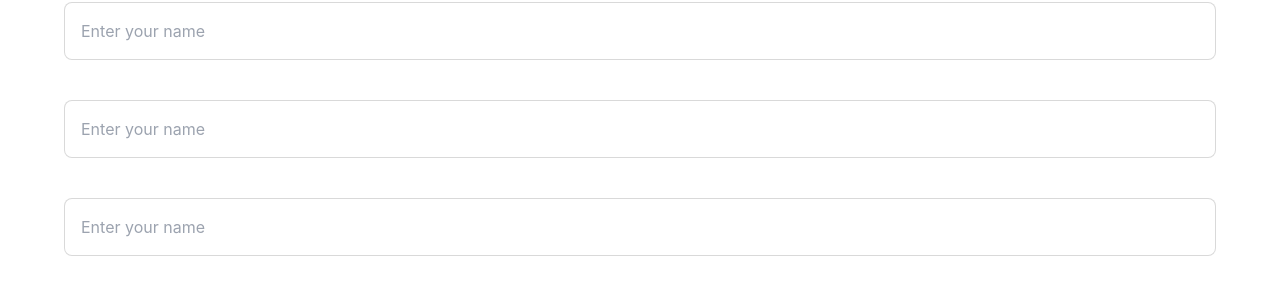
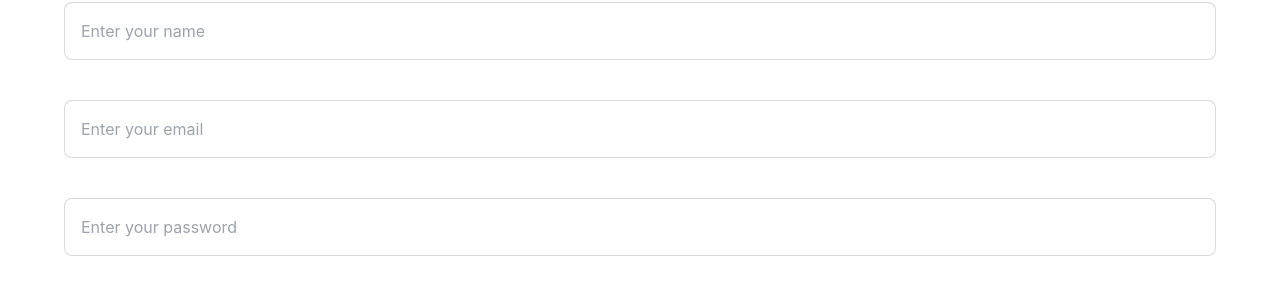
Before and after one commit to kshitijjj/my-code, a React (Create React App) app: page /signup in a window 1280 px wide. Shown: the part 142-444 px from the top of the page. Built offline with nearby package versions, Linux system fonts and the light colour scheme.

Commit message:
updated Sign up component

```diff
--- a/src/Components/Signup.jsx
+++ b/src/Components/Signup.jsx
@@ -36,8 +36,8 @@ const Signup = () => {
             <div>
             <div className="flex flex-col text-center justify-center px-[4rem] py-[3rem] gap-10">
                 <input className="text-[#000000] text-opacity-25 px-[1rem] py-[1rem] border border-[#000000] border-opacity-15 rounded-lg" type="text" name="name" placeholder="Enter your name"/>
-                <input className="text-[#000000] text-opacity-25 px-[1rem] py-[1rem] border border-[#000000] border-opacity-15 rounded-lg" type="text" name="name" placeholder="Enter your name"/>
-                <input className="text-[#000000] text-opacity-25 px-[1rem] py-[1rem] border border-[#000000] border-opacity-15 rounded-lg" type="text" name="name" placeholder="Enter your name"/>
+                <input className="text-[#000000] text-opacity-25 px-[1rem] py-[1rem] border border-[#000000] border-opacity-15 rounded-lg" type="text" name="name" placeholder="Enter your email"/>
+                <input className="text-[#000000] text-opacity-25 px-[1rem] py-[1rem] border border-[#000000] border-opacity-15 rounded-lg" type="text" name="name" placeholder="Enter your password"/>
             </div>
 
             <div className="flex justify-center">
```
